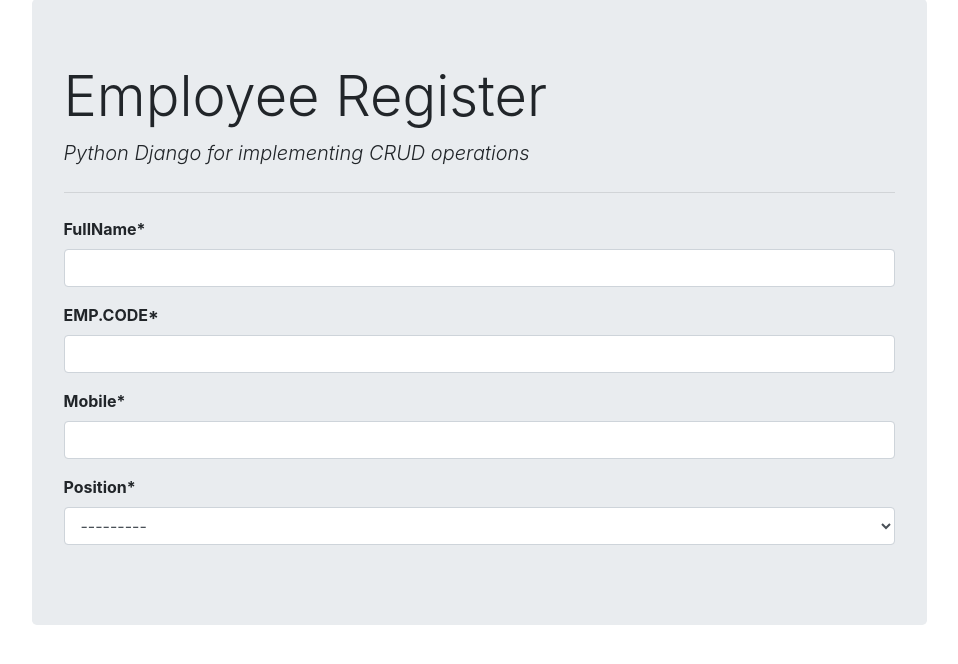
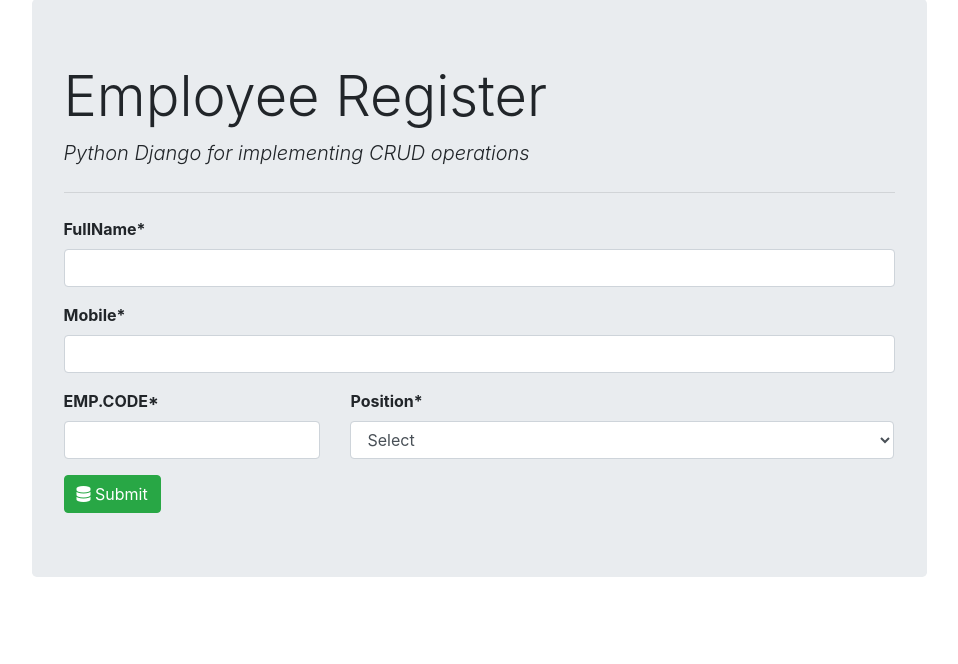
Before and after one commit to danielluccio/CRUD-EMPLOYEE-APPLICATION, a Django app: page /employee/ in a window 1280 px wide. Shown: the part 49-713 px from the top of the page, without its empty margins (161-1119 px from the left). Run offline with Django 4.2, Linux system fonts and the light colour scheme; tables that the repository leaves empty hold one stand-in row (values such as "Sample post"); some libraries are stand-ins or nearby versions.

Commit message:
Template atualizada com Bootstrap

```diff
--- a/employee_app/form.py
+++ b/employee_app/form.py
@@ -5,8 +5,13 @@ class EmployeeForms(forms.ModelForm):
 
     class Meta:
         model = Employee
-        fields = '__all__'
+        fields = ('full_name', 'emp_code', 'mobile', 'position')
         labels = {
             'full_name': 'FullName',
             'emp_code': 'EMP.CODE',
         }
+
+
+    def __init__(self, *args, **kwargs):
+        super(EmployeeForms, self).__init__(*args, **kwargs)
+        self.fields['position'].empty_label = "Select"
--- a/employee_app/templates/base.html
+++ b/employee_app/templates/base.html
@@ -5,7 +5,8 @@
     <meta name="viewport" content="width=device-width, initial-scale=1.0">
     <title>{% block title %}{% endblock %}</title>
     <link rel="stylesheet" href="https://cdn.jsdelivr.net/npm/bootstrap@4.6.2/dist/css/bootstrap.min.css" integrity="sha384-xOolHFLEh07PJGoPkLv1IbcEPTNtaed2xpHsD9ESMhqIYd0nLMwNLD69Npy4HI+N" crossorigin="anonymous">
-    <link rel="stylesheet" href="https://cdn.jsdelivr.net/npm/@fortawesome/fontawesome-free@6.6.0/css/fontawesome.min.css" integrity="sha384-NvKbDTEnL+A8F/AA5Tc5kmMLSJHUO868P+lDtTpJIeQdGYaUIuLr4lVGOEA1OcMy" crossorigin="anonymous">
+    <link href="https://cdnjs.cloudflare.com/ajax/libs/font-awesome/6.5.1/css/all.min.css" rel="stylesheet">
+
 </head>
 <b>
 
--- a/employee_app/templates/employeeForm.html
+++ b/employee_app/templates/employeeForm.html
@@ -7,7 +7,21 @@
 
 <form action="" method="post" autocomplete="off">
     {% csrf_token %}
-    {{form|crispy}}
+    {{form.full_name|as_crispy_field}}
+    {{form.mobile|as_crispy_field}}
+
+    <div class="row">
+        <div class="col-md-4">
+            {{form.emp_code|as_crispy_field}}
+        </div>
+
+        <div class="col-md-8">
+            {{form.position|as_crispy_field}}
+        </div>
+    </div>
+
+    <button class="submit btn btn-success"><i class="fa-solid fa-database" style="color: #ffffff;"></i> Submit</button>
+
 </form>
 
 {% endblock %}
```
